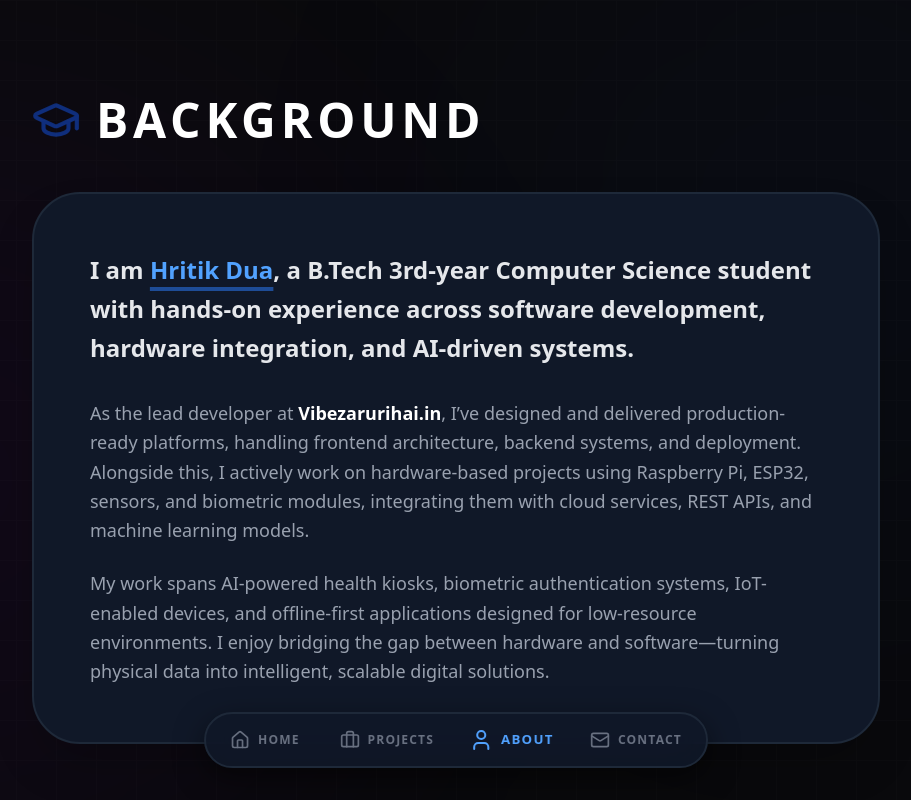
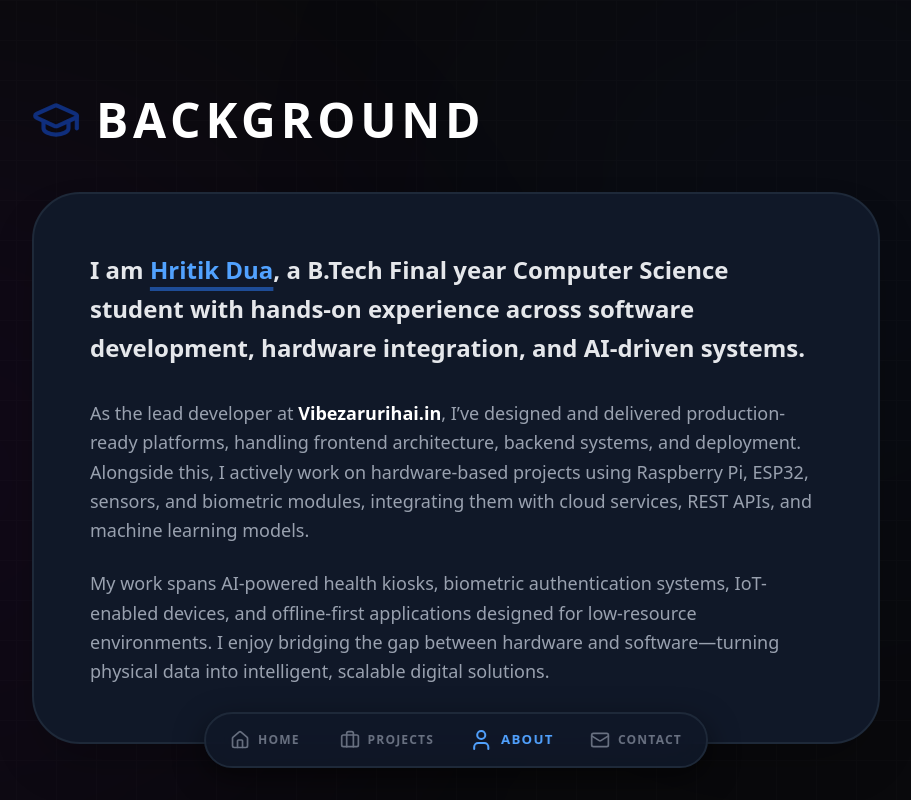
Before and after one commit to Hritik07/hritik-portfolio, a React (Vite) app: page / in a window 1280 px wide. Both pictures are taken after a click on the button "ABOUT". Shown: the top 800 px of the page, without its empty margins (184-1095 px from the left). Built offline with nearby package versions, Linux system fonts and the light colour scheme.

Commit message:
Updated year and resume

```diff
--- a/src/sections/About.jsx
+++ b/src/sections/About.jsx
@@ -9,7 +9,7 @@ const About = () => (
     <div className="bg-gray-900 border-2 border-gray-800 p-10 md:p-14 rounded-[3rem] shadow-2xl space-y-8 animate-fadeInUp">
       <p className="text-gray-200 text-2xl leading-relaxed font-bold">
         I am <span className="text-blue-400 underline decoration-4 underline-offset-8 decoration-blue-500/50">Hritik Dua</span>,
-        a B.Tech 3rd-year Computer Science student with hands-on experience across software development, hardware integration, and AI-driven systems.
+        a B.Tech Final year Computer Science student with hands-on experience across software development, hardware integration, and AI-driven systems.
       </p>
       <div className="space-y-6 text-gray-400 text-lg font-medium leading-relaxed">
         <p className="opacity-0 animate-fadeInUp stagger-1">
--- a/src/sections/Home.jsx
+++ b/src/sections/Home.jsx
@@ -34,7 +34,7 @@ const Home = ({ onNavigate }) => (
           VIEW PROJECTS
         </button>
         <a
-          href="/HritikDua_Resume.pdf"
+          href="/Hritik_Dua_CV.pdf"
           download
           className="bg-white/5 border-2 border-gray-800 text-white px-10 py-4 rounded-2xl font-black flex items-center gap-2 hover:bg-white/10 transition-all"
         >
```
Also changed, not shown: src/App.jsx (+0 -49 lines), 2 other files (tests, documents, lock files or other folders).
